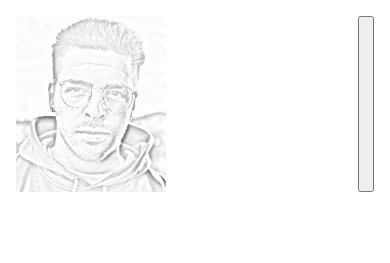
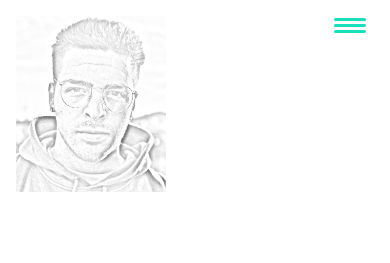
Before and after one commit to ivan-pesenti/portfolio-website, a plain HTML site: page index.html in a window 390 px wide. Shown: the top 263 px of the page. Drawn offline with nearby package versions, Linux system fonts and the light colour scheme.

Commit message:
Setup the hamburger menu
Adds CSS style to the hamburger menu.

```diff
--- a/css/style.css
+++ b/css/style.css
@@ -174,6 +174,44 @@ nav {
 .nav__link:hover {
     color: var(--clr-accent);
 }
+
+.nav-toggle {
+    padding: .5em;
+    background: transparent;
+    border: 0;
+    cursor: pointer;
+    position: absolute;
+    right: 1em;
+    top: 1em;
+    z-index: 1000;
+}
+
+.hamburger {
+    display: block;
+    position: relative;
+}
+
+.hamburger,
+.hamburger::before,
+.hamburger::after {
+    background: var(--clr-accent);
+    width: 2em;
+    height: 3px;
+    border-radius: 1em;
+    transition: transform 250ms ease-in-out;
+}
+
+.hamburger::before,
+.hamburger::after {
+    content: '';
+    position: absolute;
+    left: 0;
+    right: 0;
+}
+
+.hamburger::before { top: 6px;}
+.hamburger::after { bottom: 6px;}
+
 
 /* Intro section */
 
```
